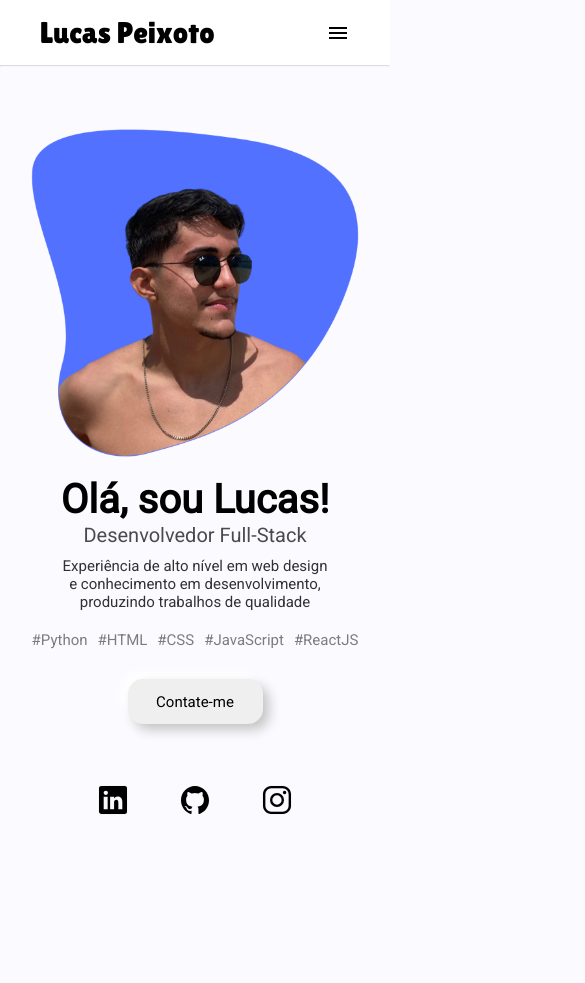
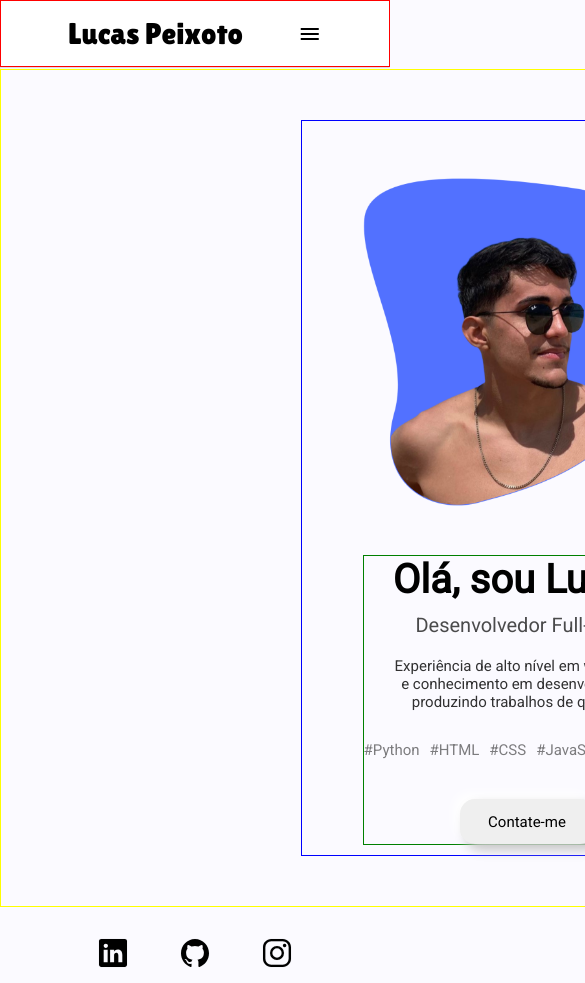
Before and after one commit to lucasptcastro/basic-portfolio, a plain HTML site: page index.html in a window 390 px wide. Shown: the top 983 px of the page, 585 px wide, since content can reach past the window. Before the commit the page ends 844 px from the top, so only its background shows below. Drawn offline with nearby package versions, Linux system fonts and the light colour scheme.

Commit message:
✨ feat: added medias screens

```diff
--- a/style.css
+++ b/style.css
@@ -201,8 +201,13 @@ footer {
   color: black;
 }
 
-/* IPHONE */
-@media screen and (max-width: 600px) {
+/* ===== SMARTPHONES ===== */
+@media screen and (max-width: 480px) {
+  body {
+    padding: 0;
+    margin: 0;
+  }
+
   /* HEADER */
   .navbar {
     display: flex;
@@ -300,15 +305,23 @@ footer {
   }
 
   footer {
-    padding: 50px 0 10px;
+    padding: 0;
+  }
+
+  .social-medias {
+    display: flex;
+    flex-direction: row;
+    align-items: center;
+
+    padding: 0;
   }
 }
 
-/* ===== SAMSUNG ===== */
-@media screen and (max-width: 500px) {
+/* ===== TABLETS ===== */
+@media screen and (max-width: 768px) {
   .navbar {
     display: flex;
-    justify-content: space-between;
+    justify-content: space-around;
     align-items: center;
 
     width: 100%;
@@ -351,7 +364,7 @@ footer {
     display: flex;
     flex-direction: column;
 
-    padding: 5px 0 0;
+    padding: 10px 0 0;
   }
 
   .resume-container {
@@ -359,7 +372,15 @@ footer {
     flex-direction: column-reverse;
     align-items: center;
 
+    gap: 30px;
+
     padding: 50px 50px 10px;
+  }
+
+  .resume {
+    display: flex;
+    flex-direction: column;
+    gap: 10px;
   }
 
   .resume h4 {
@@ -416,6 +437,32 @@ footer {
     display: flex;
     justify-content: center;
 
-    margin: 0 0 10px;
+    margin: 30px 0 10px;
   }
 }
+
+@media screen and (max-width: 1024px) {
+  .header {
+    display: flex;
+    flex-direction: row;
+    width: auto;
+
+    border: 1px solid red;
+  }
+
+  .content {
+    display: flex;
+    width: fit-content;
+
+    padding: 50px 300px;
+    border: 1px solid yellow;
+  }
+
+  .resume {
+    border: 1px solid green;
+  }
+
+  .resume-container {
+    border: 1px solid blue;
+  }
+}
```
